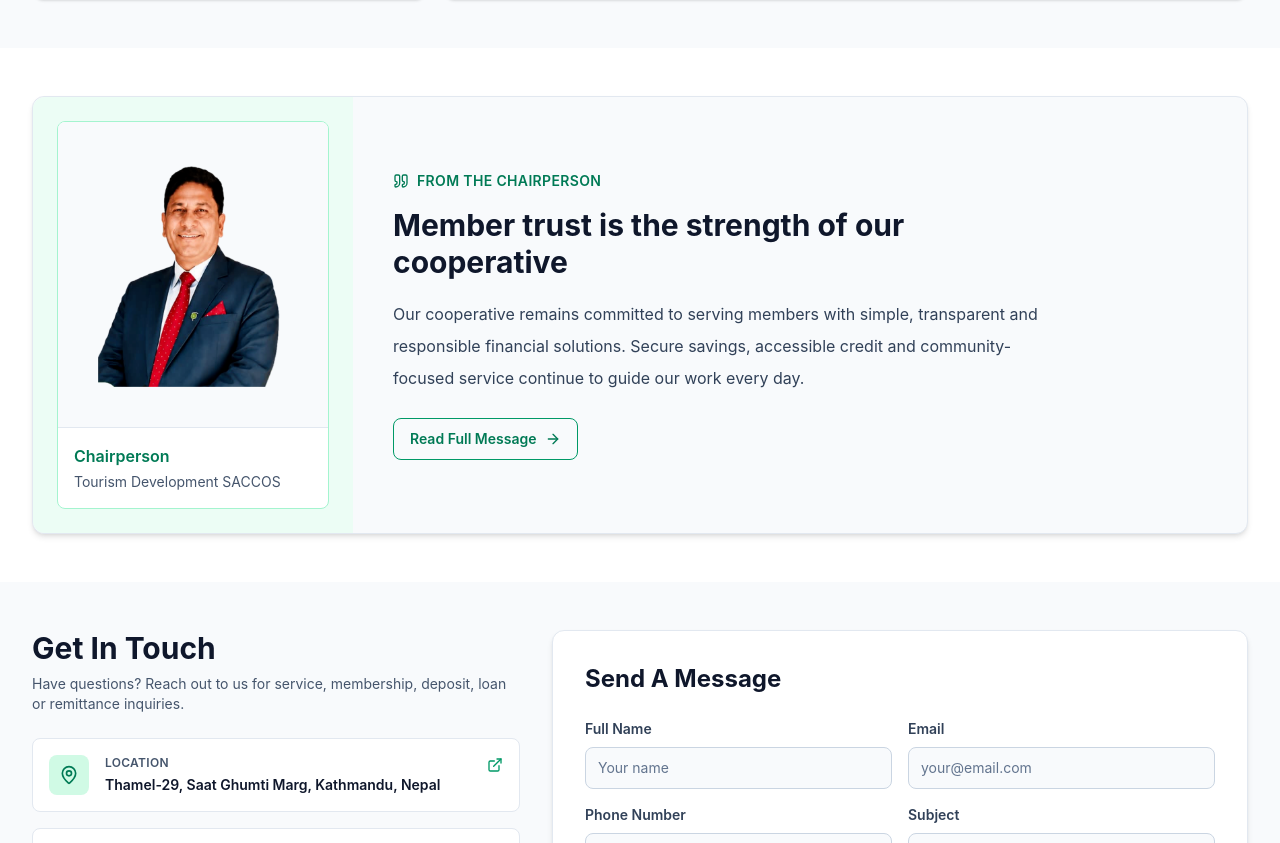
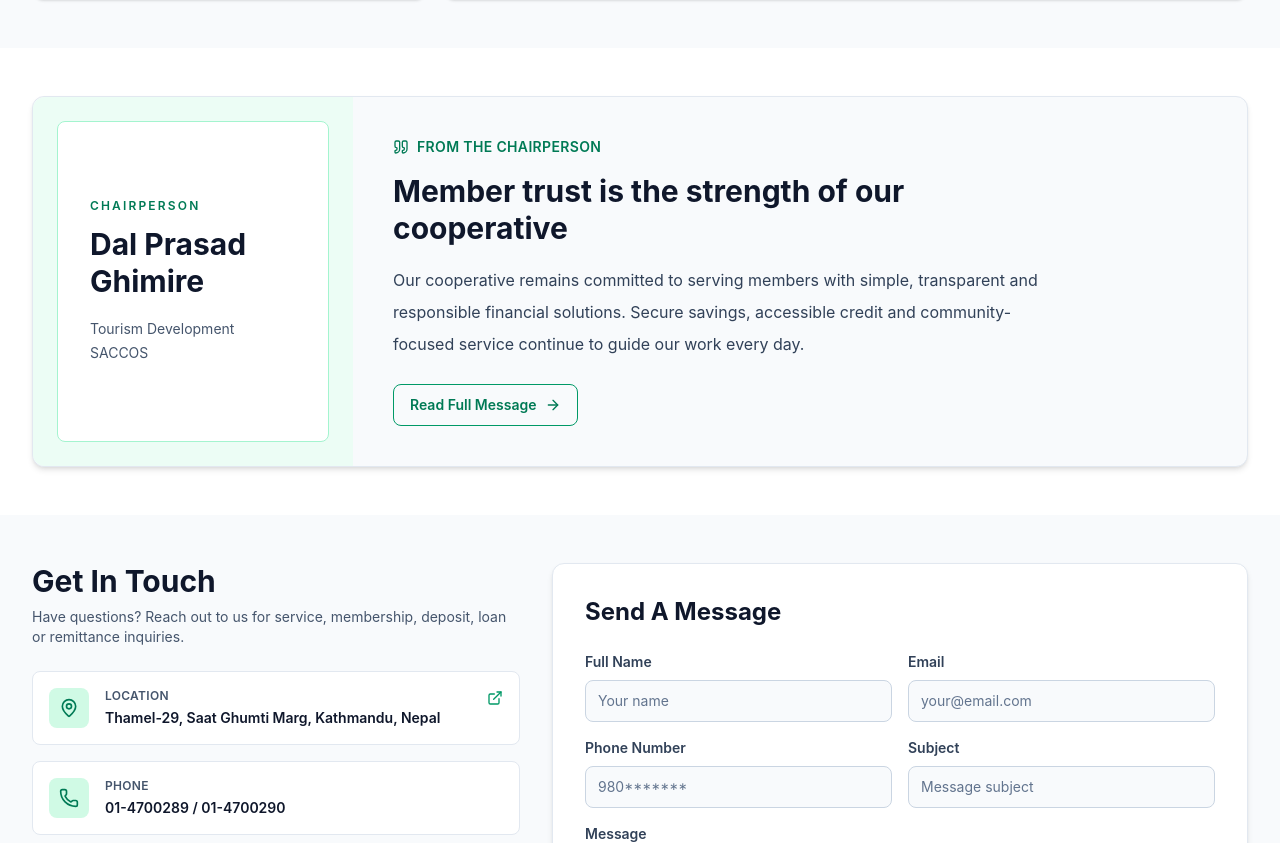
Before and after one commit to GitSharon3/tdscc, a React (Vite) app: page / in a window 1280 px wide. Shown: the part 1841-2684 px from the top of the page. Built offline with nearby package versions, Linux system fonts and the light colour scheme.

Commit message:
changed chairperson

```diff
--- a/src/features/aboutUs/aboutContent.ts
+++ b/src/features/aboutUs/aboutContent.ts
@@ -16,7 +16,6 @@ import {
   Users,
 } from 'lucide-react';
 import type { ComponentType } from 'react';
-import chairpersonPhoto from '../../assets/images/chairperson.png';
 
 export type Language = 'en' | 'ne';
 
@@ -271,7 +270,7 @@ export const historyContent = {
 };
 
 export const chairpersonContent = {
-  name: { en: 'Susil Pant', ne: 'सुशील पन्त' },
+  name: { en: 'Dal Prasad Ghimire', ne: 'दल प्रसाद घिमिरे' },
   role: {
     en: 'Chairperson, Tourism Development Saving & Credit Cooperative Limited',
     ne: 'अध्यक्ष, टुरिजम डेभलपमेन्ट सेभिङ एण्ड क्रेडिट को-अपरेटिभ लिमिटेड',
@@ -318,7 +317,7 @@ export type Person = {
 
 export const boardMembers: Person[] = [
   {
-    name: { en: 'Susil Pant', ne: 'सुशील पन्त' },
+    name: { en: 'Dal Prasad Ghimire', ne: 'दल प्रसाद घिमिरे' },
     role: { en: 'Chairperson', ne: 'अध्यक्ष' },
     workplace: {
       en: 'Gorkha International Travels Pvt. Ltd.; Precious National College & Higher Secondary School',
@@ -328,7 +327,6 @@ export const boardMembers: Person[] = [
       en: 'Managing Director and education-sector leader with experience in tourism enterprise and institutional leadership.',
       ne: 'पर्यटन उद्यम र संस्थागत नेतृत्वमा अनुभव भएका प्रबन्ध निर्देशक तथा शिक्षा क्षेत्रका नेतृत्वकर्ता।',
     },
-    photoSrc: chairpersonPhoto,
   },
   {
     name: { en: 'Bheshraj Pokharel', ne: 'भेषराज पोखरेल' },
--- a/src/features/aboutUs/messageFromChairperson.tsx
+++ b/src/features/aboutUs/messageFromChairperson.tsx
@@ -1,6 +1,5 @@
 import React from 'react';
 import { BadgeCheck, Quote } from 'lucide-react';
-import chairpersonPhoto from '../../assets/images/chairperson.png';
 import { AboutSectionHeader } from './AboutSectionHeader';
 import { chairpersonContent, text, type Language } from './aboutContent';
 
@@ -24,10 +23,12 @@ export const MessageFromChairperson: React.FC<MessageFromChairpersonProps> = ({
     <div className="mt-8 overflow-hidden rounded-lg border border-slate-200 bg-white shadow-sm">
       <div className="grid xl:grid-cols-[280px_minmax(0,1fr)]">
         <aside className="border-b border-slate-200 bg-emerald-900 p-5 text-white sm:p-6 xl:border-b-0 xl:border-r">
-          <div className="mx-auto max-w-56 rounded-lg border border-emerald-700 bg-white p-5 sm:p-7 xl:max-w-none">
-            <img src={chairpersonPhoto} alt="Chairperson" className="mx-auto h-28 w-full object-cover sm:h-36 xl:h-40" />
+          <div className="flex min-h-40 flex-col justify-center rounded-lg border border-emerald-700 bg-emerald-800 p-5 sm:p-7">
+            <p className="text-xs font-semibold uppercase tracking-[0.18em] text-emerald-200">
+              {language === 'ne' ? 'अध्यक्ष' : 'Chairperson'}
+            </p>
+            <h3 className="mt-3 text-2xl font-bold leading-tight">{text(language, chairpersonContent.name)}</h3>
           </div>
-          <h3 className="mt-5 text-xl font-bold">{text(language, chairpersonContent.name)}</h3>
           <p className="mt-2 text-sm leading-6 text-emerald-50">{text(language, chairpersonContent.role)}</p>
           <div className="mt-5 rounded-lg border border-amber-300/50 bg-amber-300/15 p-3 text-xs leading-5 text-amber-50">
             {text(language, chairpersonContent.approvalNote)}
--- a/src/features/home/ChairpersonMessage.tsx
+++ b/src/features/home/ChairpersonMessage.tsx
@@ -1,6 +1,5 @@
 import React from 'react';
 import { ArrowRight, Quote } from 'lucide-react';
-import chairpersonPhoto from '../../assets/images/chairperson.png';
 import { type Language } from './homeContent';
 
 interface ChairpersonMessageProps {
@@ -16,20 +15,16 @@ export const ChairpersonMessage: React.FC<ChairpersonMessageProps> = ({ language
       <div className="mx-auto max-w-7xl rounded-xl border border-slate-200 bg-slate-50 shadow-md">
         <div className="grid items-stretch gap-0 overflow-hidden rounded-xl md:grid-cols-[280px_1fr] lg:grid-cols-[320px_1fr]">
           <div className="bg-emerald-50 p-5 sm:p-6">
-            <div className="flex h-full min-h-64 flex-col overflow-hidden rounded-lg border border-emerald-200 bg-white">
-              <div className="flex flex-1 items-center justify-center bg-slate-50 p-8 sm:p-10">
-                <img
-                  src={chairpersonPhoto}
-                  alt={isNe ? 'अध्यक्षको तस्बिर' : 'Chairperson portrait'}
-                  className="h-full w-full max-h-52 object-cover sm:max-h-56 lg:max-h-60"
-                />
-              </div>
-              <div className="border-t border-slate-200 p-4 text-left">
-                <h3 className="text-base font-semibold text-emerald-700">{isNe ? 'अध्यक्ष' : 'Chairperson'}</h3>
-                <p className="mt-1 text-sm text-slate-600">
-                  {isNe ? 'टुरिजम डेभलपमेन्ट साकोस' : 'Tourism Development SACCOS'}
-                </p>
-              </div>
+            <div className="flex h-full min-h-64 flex-col justify-center rounded-lg border border-emerald-200 bg-white p-6 text-left sm:p-8">
+              <p className="text-xs font-semibold uppercase tracking-[0.18em] text-emerald-700">
+                {isNe ? 'अध्यक्ष' : 'Chairperson'}
+              </p>
+              <h3 className="mt-3 text-2xl font-bold leading-tight text-slate-900 sm:text-3xl">
+                {isNe ? 'दल प्रसाद घिमिरे' : 'Dal Prasad Ghimire'}
+              </h3>
+              <p className="mt-4 text-sm leading-6 text-slate-600">
+                {isNe ? 'टुरिजम डेभलपमेन्ट साकोस' : 'Tourism Development SACCOS'}
+              </p>
             </div>
           </div>
 
--- a/src/pages/NoticesPage.tsx
+++ b/src/pages/NoticesPage.tsx
@@ -37,7 +37,7 @@ export const NoticesPage: React.FC<NoticesPageProps> = ({ language, subTab }) =>
 
   return (
     <div className="w-full bg-slate-50 text-left">
-      <section className="border-b border-emerald-900/20 bg-[#143C30] px-4 py-10 text-white sm:px-6 lg:px-8 lg:py-14">
+      <section className="border-b border-emerald-900/20 bg-[#143C30] px-4 py-6 text-white sm:px-6 lg:px-8 lg:py-8">
         <div className="mx-auto grid max-w-7xl gap-8 lg:grid-cols-[1fr_360px] lg:items-end">
           <div>
             <span className="inline-flex rounded-full bg-[#D4AF37] px-4 py-1.5 text-xs font-extrabold uppercase tracking-wide text-slate-950">
```
Also changed, not shown: src/assets/images/chairperson.png (deleted).
